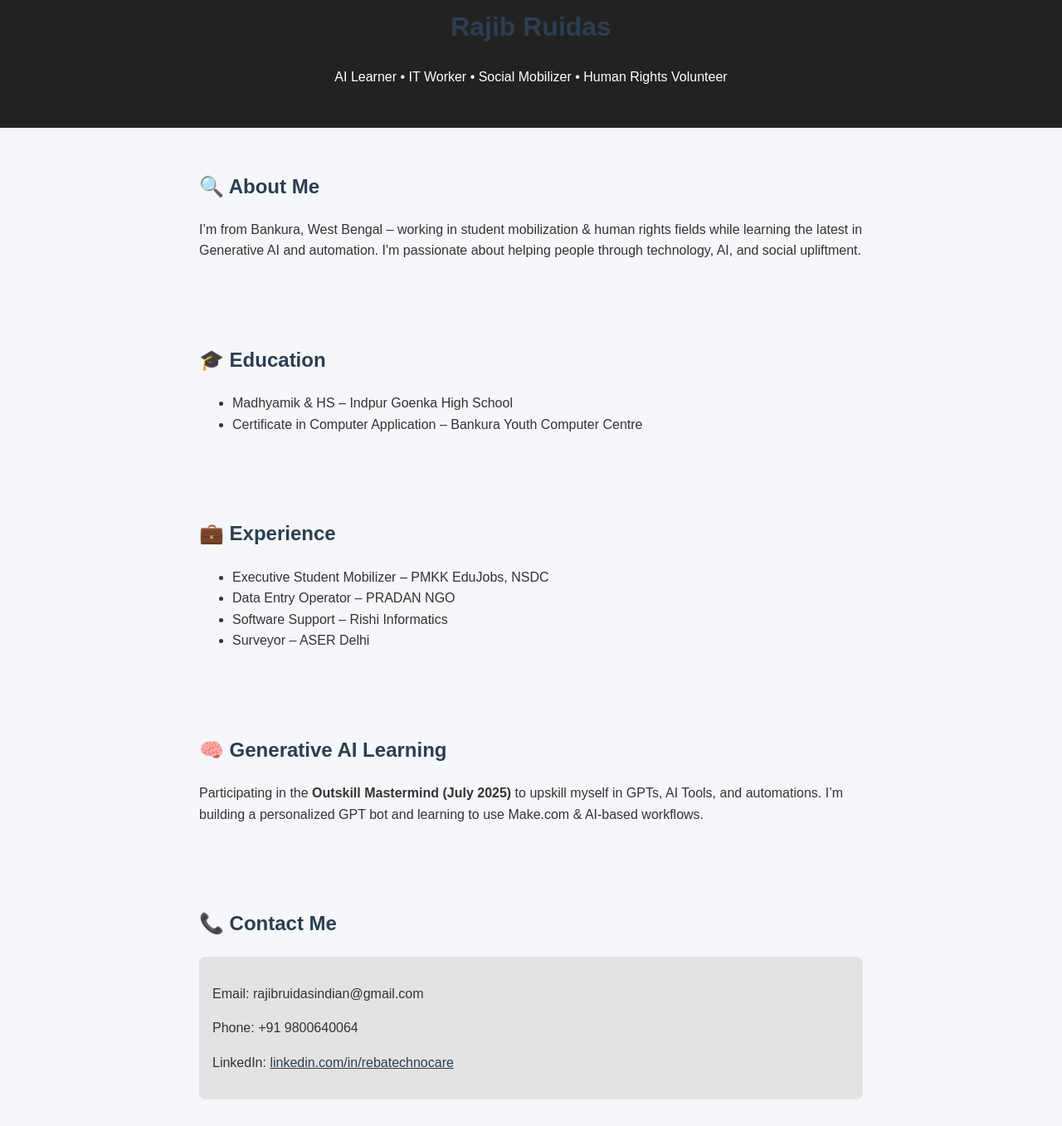
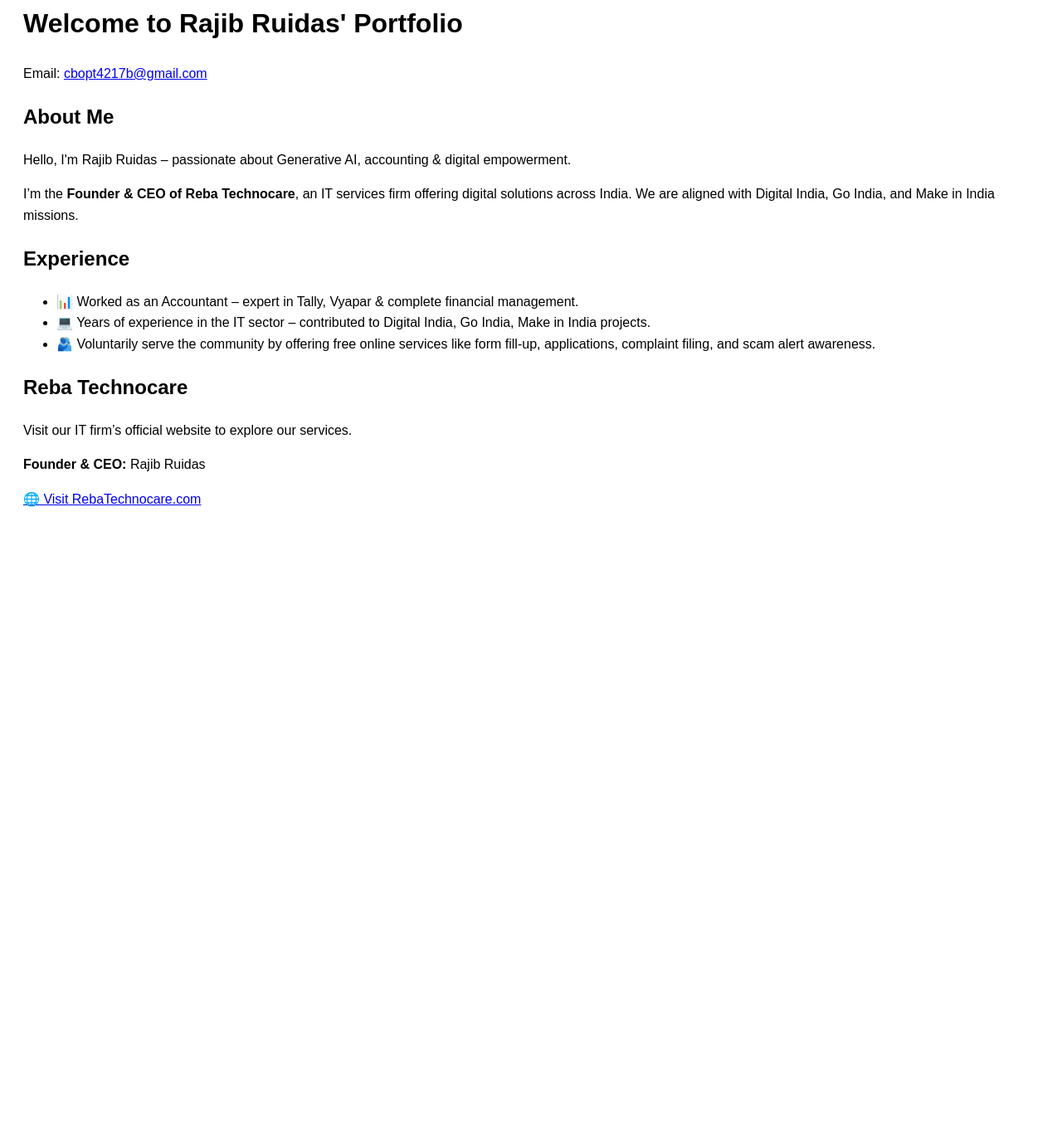
Before and after one commit to Arushi2021/Portfolio, a plain HTML site: page index.html in a window 1280 px wide. Shown: the part 46-1403 px from the top of the page at 83% size. After the commit the page ends 800 px from the top, so only its background shows below. Drawn offline with Linux system fonts and the light colour scheme.

Commit message:
Add files via upload

```diff
--- a/index.html
+++ b/index.html
@@ -4,82 +4,37 @@
 <head>
     <meta charset="UTF-8">
     <meta name="viewport" content="width=device-width, initial-scale=1.0">
-  <title>Rajib Ruidas | AI Learner</title>
-  <style>
-    body {
-      font-family: sans-serif;
-      background-color: #f5f7fa;
-      color: #333;
-      line-height: 1.6;
-      margin: 0;
-      padding: 0;
-    }
-    header {
-      background: #222;
-      color: #fff;
-      padding: 2rem;
-      text-align: center;
-    }
-    section {
-      padding: 2rem;
-      max-width: 800px;
-      margin: auto;
-    }
-    h1, h2 {
-      color: #2c3e50;
-    }
-    .contact {
-      background: #e3e3e3;
-      padding: 1rem;
-      border-radius: 8px;
-    }
-    a {
-      color: #2c3e50;
-      text-decoration: underline;
-    }
-  </style>
+    <title>Rajib Ruidas | Portfolio</title>
 </head>
-<body>
-  <header>
-    <h1>Rajib Ruidas</h1>
-    <p>AI Learner • IT Worker • Social Mobilizer • Human Rights Volunteer</p>
-  </header>
+<body style="font-family: Arial, sans-serif; line-height: 1.6; padding: 20px;">
+    <h1>Welcome to Rajib Ruidas' Portfolio</h1>
 
-  <section>
-    <h2>🔍 About Me</h2>
-    <p>I’m from Bankura, West Bengal – working in student mobilization & human rights fields while learning the latest in Generative AI and automation. I'm passionate about helping people through technology, AI, and social upliftment.</p>
+    <!-- 📧 Updated Email Section -->
+    <p>Email: <a href="mailto:cbopt4217b@gmail.com">cbopt4217b@gmail.com</a></p>
+
+    <!-- 🧠 Updated About Me Section -->
+    <section id="about">
+        <h2>About Me</h2>
+        <p>Hello, I'm Rajib Ruidas – passionate about Generative AI, accounting & digital empowerment.</p>
+        <p>I’m the <strong>Founder & CEO of Reba Technocare</strong>, an IT services firm offering digital solutions across India. We are aligned with Digital India, Go India, and Make in India missions.</p>
     </section>
 
-  <section>
-    <h2>🎓 Education</h2>
+    <!-- 💼 Experience Section -->
+    <section id="experience">
+        <h2>Experience</h2>
         <ul>
-      <li>Madhyamik & HS – Indpur Goenka High School</li>
-      <li>Certificate in Computer Application – Bankura Youth Computer Centre</li>
+            <li>📊 Worked as an Accountant – expert in Tally, Vyapar & complete financial management.</li>
+            <li>💻 Years of experience in the IT sector – contributed to Digital India, Go India, Make in India projects.</li>
+            <li>🫂 Voluntarily serve the community by offering free online services like form fill-up, applications, complaint filing, and scam alert awareness.</li>
         </ul>
     </section>
 
-  <section>
-    <h2>💼 Experience</h2>
-    <ul>
-      <li>Executive Student Mobilizer – PMKK EduJobs, NSDC</li>
-      <li>Data Entry Operator – PRADAN NGO</li>
-      <li>Software Support – Rishi Informatics</li>
-      <li>Surveyor – ASER Delhi</li>
-    </ul>
-  </section>
-
-  <section>
-    <h2>🧠 Generative AI Learning</h2>
-    <p>Participating in the <strong>Outskill Mastermind (July 2025)</strong> to upskill myself in GPTs, AI Tools, and automations. I’m building a personalized GPT bot and learning to use Make.com & AI-based workflows.</p>
-  </section>
-
-  <section>
-    <h2>📞 Contact Me</h2>
-    <div class="contact">
-      <p>Email: rajibruidasindian@gmail.com</p>
-      <p>Phone: +91 9800640064</p>
-      <p>LinkedIn: <a href="https://www.linkedin.com/in/rebatechnocare" target="_blank">linkedin.com/in/rebatechnocare</a></p>
-    </div>
+    <!-- 🌐 Reba Technocare -->
+    <section id="reba">
+        <h2>Reba Technocare</h2>
+        <p>Visit our IT firm’s official website to explore our services.</p>
+        <p><strong>Founder & CEO:</strong> Rajib Ruidas</p>
+        <a href="https://rebatechnocare.com" target="_blank">🌐 Visit RebaTechnocare.com</a>
     </section>
 </body>
 </html>
```
Lines whose indentation alone changed are shown as unchanged.
